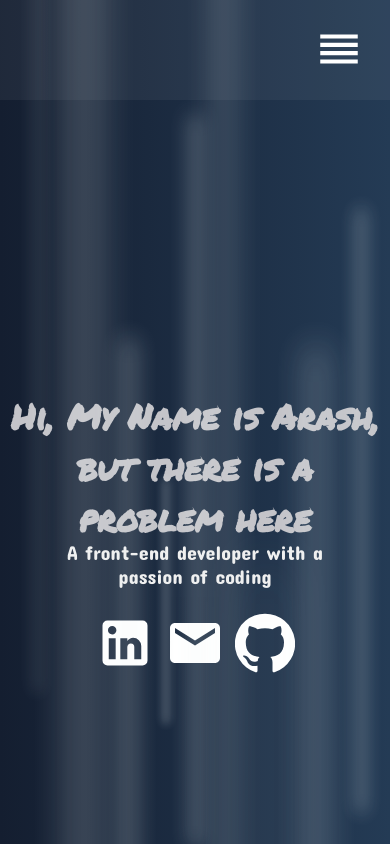
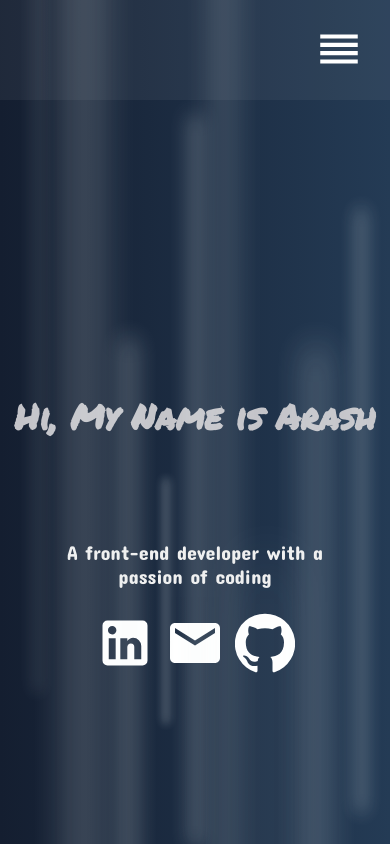
Before and after one commit to Arash-shr/Portfolio, a React (Create React App) app: page /#/ in a window 390 px wide. Shown: the top 844 px of the page. Built offline with nearby package versions, Linux system fonts and the light colour scheme.

Commit message:
improve h2 responsiveness

```diff
--- a/src/pages/Home.js
+++ b/src/pages/Home.js
@@ -11,7 +11,7 @@ function Home() {
     <div className="home">
 
      <div className="about">
-      <h2>Hi, My Name is Arash, but there is a problem here</h2>
+      <h2>Hi, My Name is Arash</h2>
       <div className="prompt" > <p> A front-end developer with a passion of coding</p>
       <a href="https://www.linkedin.com/in/arash-shirsavar-a2bba920a/"><LinkedInIcon/></a>
       <a href="mailto:arash.shr92@gmail.com"><EmailIcon /></a>
```
